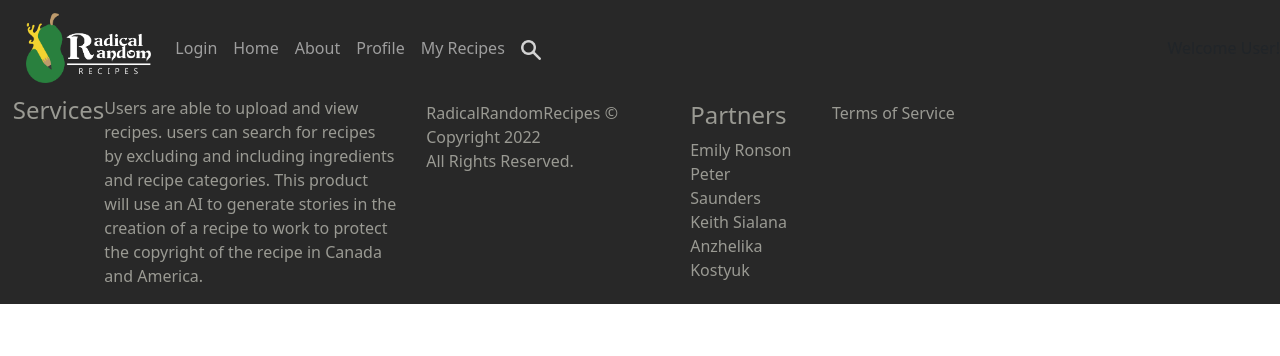
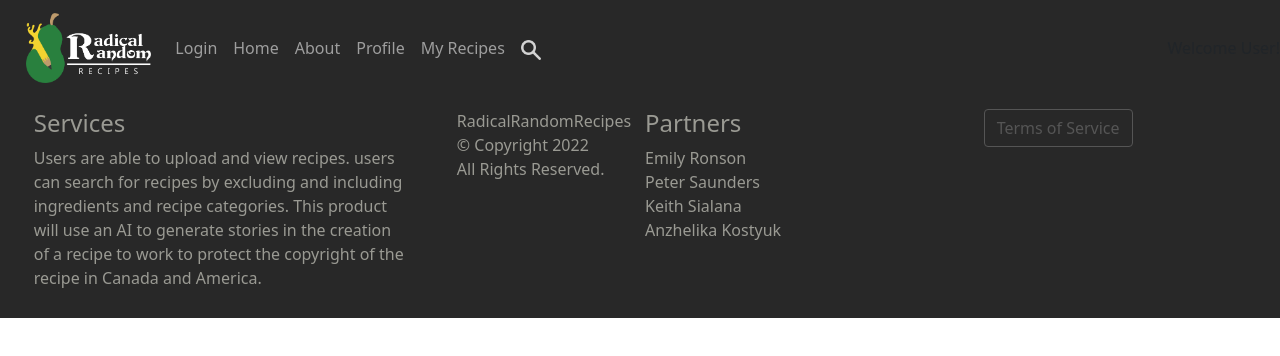
Before and after one commit to ksialana8605/RRR_FrontEnd, a React (Create React App) app: page /tos in a window 1280 px wide. Shown: the top 356 px of the page. Built offline with nearby package versions, Linux system fonts and the light colour scheme.

Commit message:
Finished footer

```diff
--- a/package.json
+++ b/package.json
@@ -7,6 +7,7 @@
     "@testing-library/react": "^12.1.3",
     "@testing-library/user-event": "^13.5.0",
     "bootstrap": "^5.1.3",
+    "mdb-react-ui-kit": "^2.4.0",
     "react": "^17.0.2",
     "react-bootstrap": "^2.2.1",
     "react-dom": "^17.0.2",
--- a/src/App.js
+++ b/src/App.js
@@ -9,6 +9,7 @@ import Profile from './pages/account/profile';
 import Search from './pages/search';
 import MyRecipes from './pages/account/myrecipes';
 import Footer from './components/footer';
+import ToS from './pages/tos';
 
 
 function App () {
@@ -24,6 +25,7 @@ function App () {
                         <Route exact path='/account/profile' element={<Profile/>}/>
                         <Route exact path='/search' element={<Search/>}/>
                         <Route exact path='/account/recipes' element={<MyRecipes/>}/>
+                        <Route exact path='/tos' element={ToS}/>
                     </Routes>
                 </div>
                 <Footer/>
--- a/src/components/footer.js
+++ b/src/components/footer.js
@@ -1,26 +1,29 @@
-import { Button } from 'bootstrap';
 import React from 'react';
 import ReactDOM from 'react-dom';
+import { MDBBtn as Button } from 'mdb-react-ui-kit';
 import { BrowserRouter, Route, Routes, Link, Outlet } from "react-router-dom";
 
 class Footer extends React.Component{
     render () {
+        let centerText = {
+            textAlign: 'center'
+        }
         return(
         <div>
             <div className='footerContainer'>
-                <div className='section'>
+                <div className='footerSection'>
                     <h4>Services</h4>
                     <p>
                         Users are able to upload and view recipes. users can search for recipes by excluding and including ingredients and recipe categories. This product will use an AI to generate stories in the creation of a recipe to work to protect the copyright of the recipe in Canada and America.
                     </p>
                 </div>
-                <div className='section'>
-                    <div className='subSection'>
+                <div className='footerSection'>
+                    <div className='footerSubSection'>
                         RadicalRandomRecipes © Copyright 2022
                         <br/>
                         All Rights Reserved.
                     </div>
-                    <div className='subSection'>
+                    <div className='footerSubSection'>
                         <h4>Partners</h4>
                         Emily Ronson
                         <br/>
@@ -31,9 +34,8 @@ class Footer extends React.Component{
                         Anzhelika Kostyuk
                     </div>
                 </div>
-                <div className='section'>
-                    Terms of Service
-                    {/* <Button variant="outline-primary">Terms of Service</Button> */}
+                <div className='footerSection' style={centerText}>
+                    <Button href='/tos' outline color='info'>Terms of Service</Button>
                 </div>
             </div>
         </div>
--- /dev/null
+++ b/src/pages/tos.js
@@ -0,0 +1,15 @@
+import React from 'react';
+import ReactDOM from 'react-dom';
+
+class ToS extends React.Component{
+    render () {
+        return <div className='contents'>
+            <h1>Terms of Service</h1>
+            <div className='container'>
+                Something goes in here
+            </div>
+        </div>
+    }
+}
+
+export default ToS;
--- a/src/styles/main.css
+++ b/src/styles/main.css
@@ -4,15 +4,18 @@
 .footerContainer{
     background-color: #282828;
     color: #9A9A93;
-    margin: auto;
+    padding: 1%;
+    display: flex;
+    justify-content: space-around;
 }
-.section{
-    display: inline-flex;
+.footerSection{
     width: 30%;
-    margin-left: 1%;
-    margin-right: 1%;
+    justify-content: space-around;
+    align-items: center;
 }
-.subSection{
-    margin-left: 1%;
-    margin-right: 1%;
+.footerSubSection{
+    float: left;
+    padding-left: 5px;
+    padding-right: 5px;
+    width: 50%;
 }
```
Also changed, not shown: 1 other file (tests, documents, lock files or other folders).
